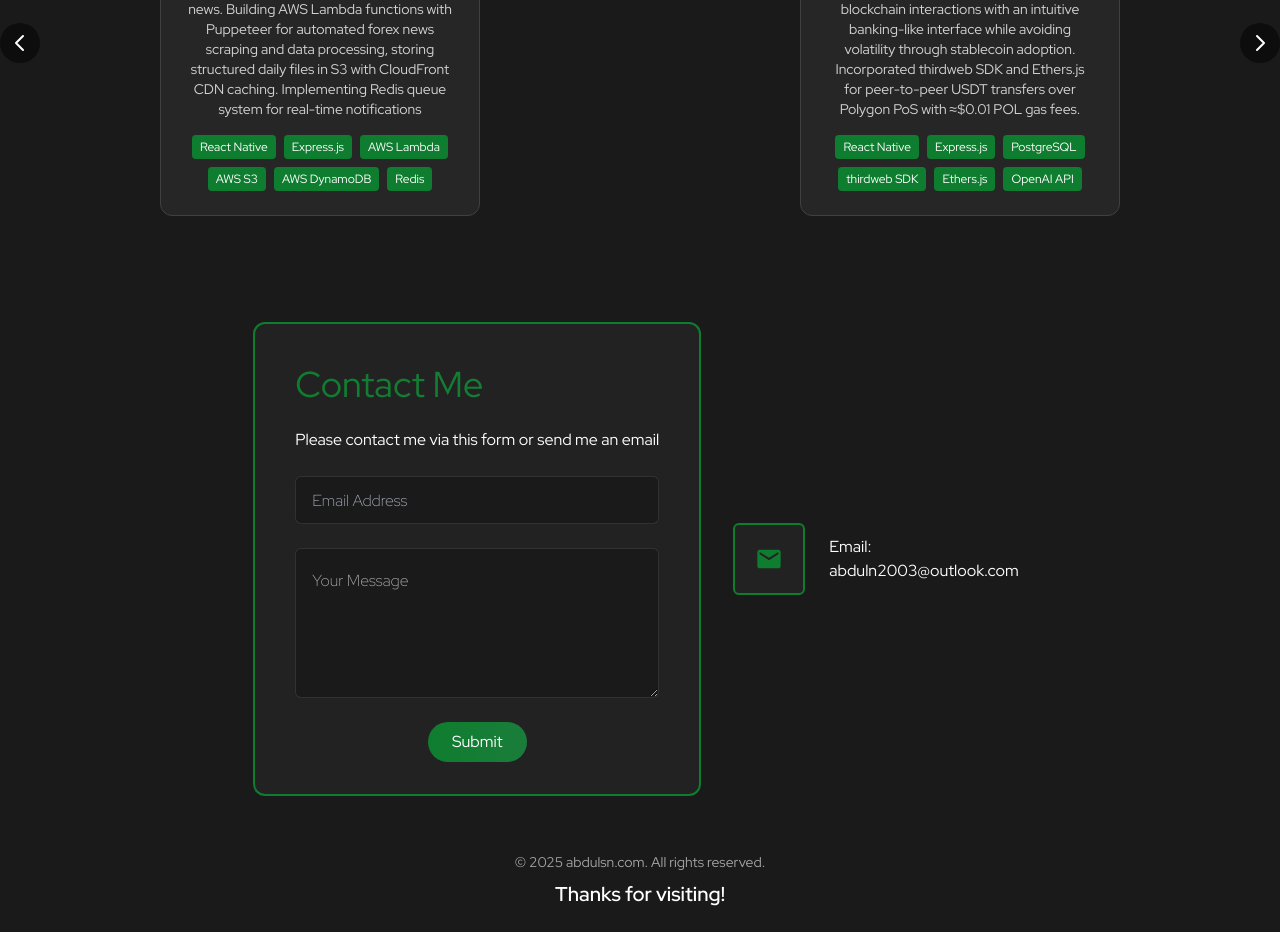
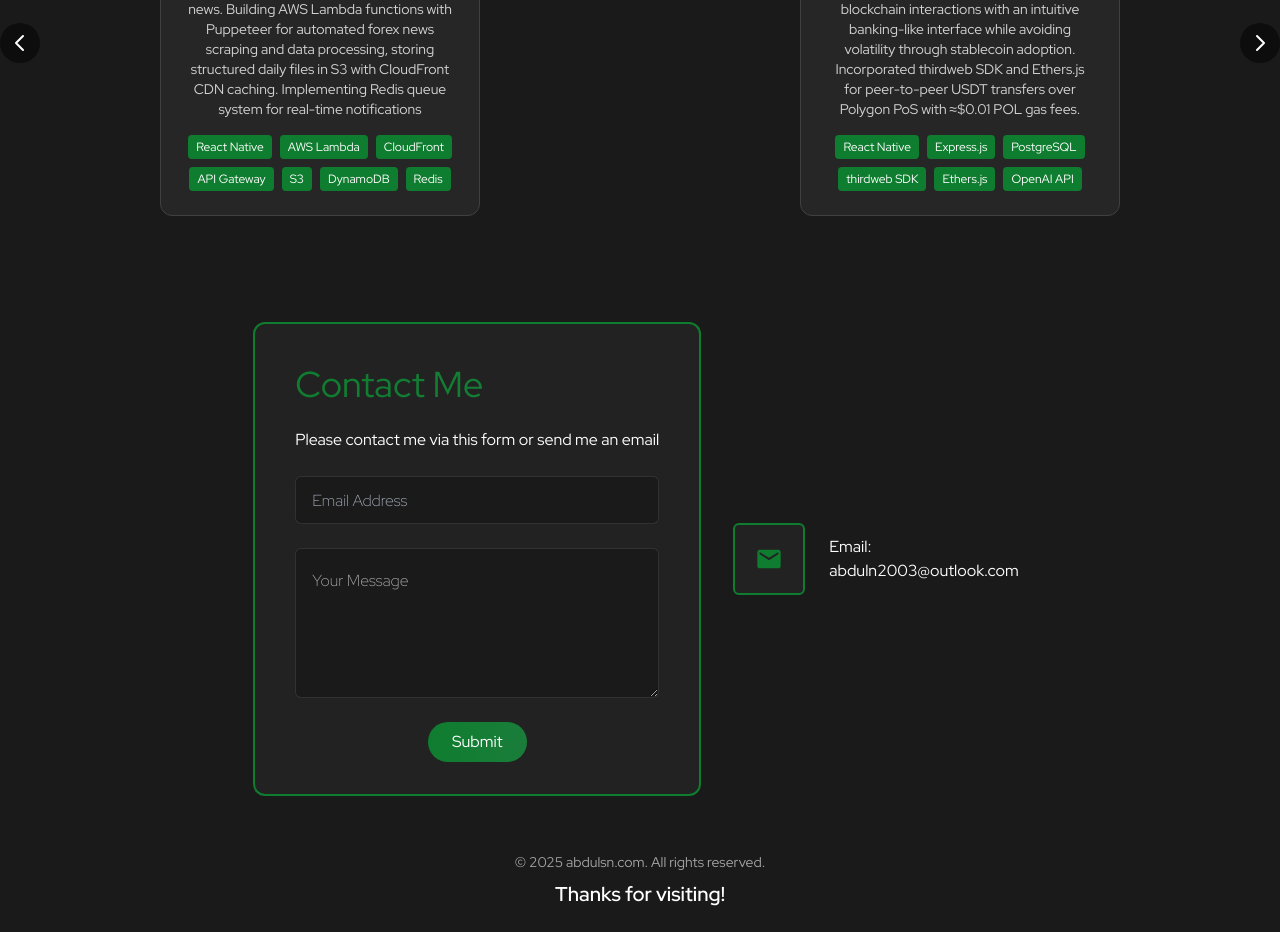
Before and after one commit to Ismailn16/portfolio, a React (Create React App) app: page / in a window 1280 px wide. Shown: the part 3240-4172 px from the top of the page. Built offline with nearby package versions, Linux system fonts and the light colour scheme.

Commit message:
project updates

```diff
--- a/src/components/Education.jsx
+++ b/src/components/Education.jsx
@@ -55,10 +55,11 @@ const Education = () => {
                                             <p className='text-sm text-neutral-300 mb-4'>Developing a notifications app for forex traders to prevent losses caused by missed news. Building AWS Lambda functions with Puppeteer for automated forex news scraping and data processing, storing structured daily files in S3 with CloudFront CDN caching. Implementing Redis queue system for real-time notifications</p>
                                             <div className="flex flex-wrap gap-2 justify-center">
                                                 <button className="px-2 py-1 bg-[#0f7d2f] hover:bg-[#2db84a] text-xs text-white rounded transition-colors duration-200 cursor-pointer">React Native</button>
-                                                <button className="px-2 py-1 bg-[#0f7d2f] hover:bg-[#2db84a] text-xs text-white rounded transition-colors duration-200 cursor-pointer">Express.js</button>
                                                 <button className="px-2 py-1 bg-[#0f7d2f] hover:bg-[#2db84a] text-xs text-white rounded transition-colors duration-200 cursor-pointer">AWS Lambda</button>
-                                                <button className="px-2 py-1 bg-[#0f7d2f] hover:bg-[#2db84a] text-xs text-white rounded transition-colors duration-200 cursor-pointer">AWS S3</button>
-                                                <button className="px-2 py-1 bg-[#0f7d2f] hover:bg-[#2db84a] text-xs text-white rounded transition-colors duration-200 cursor-pointer">AWS DynamoDB</button>
+                                                <button className="px-2 py-1 bg-[#0f7d2f] hover:bg-[#2db84a] text-xs text-white rounded transition-colors duration-200 cursor-pointer">CloudFront</button>
+                                                <button className="px-2 py-1 bg-[#0f7d2f] hover:bg-[#2db84a] text-xs text-white rounded transition-colors duration-200 cursor-pointer">API Gateway</button>
+                                                <button className="px-2 py-1 bg-[#0f7d2f] hover:bg-[#2db84a] text-xs text-white rounded transition-colors duration-200 cursor-pointer">S3</button>
+                                                <button className="px-2 py-1 bg-[#0f7d2f] hover:bg-[#2db84a] text-xs text-white rounded transition-colors duration-200 cursor-pointer">DynamoDB</button>
                                                 <button className="px-2 py-1 bg-[#0f7d2f] hover:bg-[#2db84a] text-xs text-white rounded transition-colors duration-200 cursor-pointer">Redis</button>
                                             </div>
                                         </div>
```
